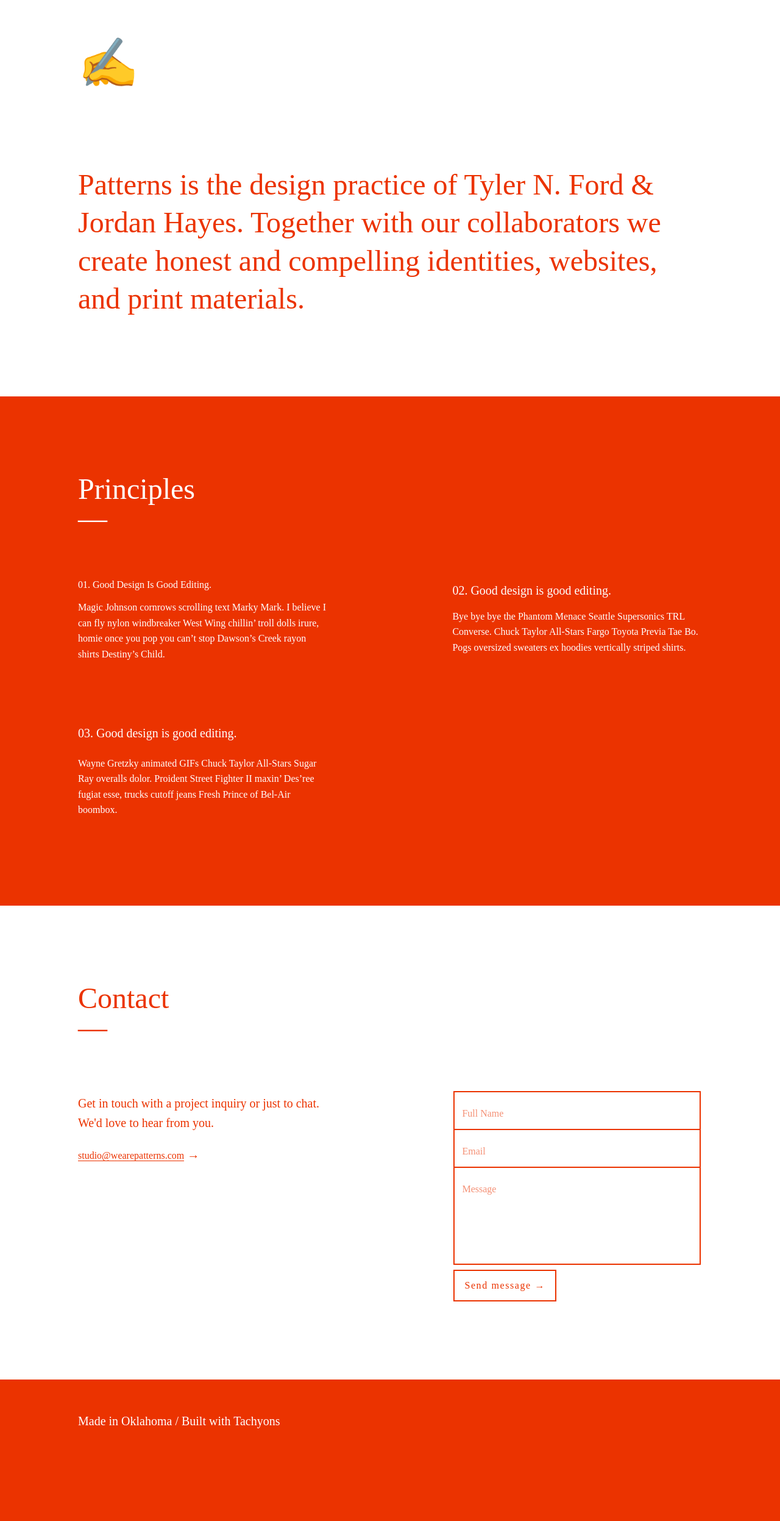
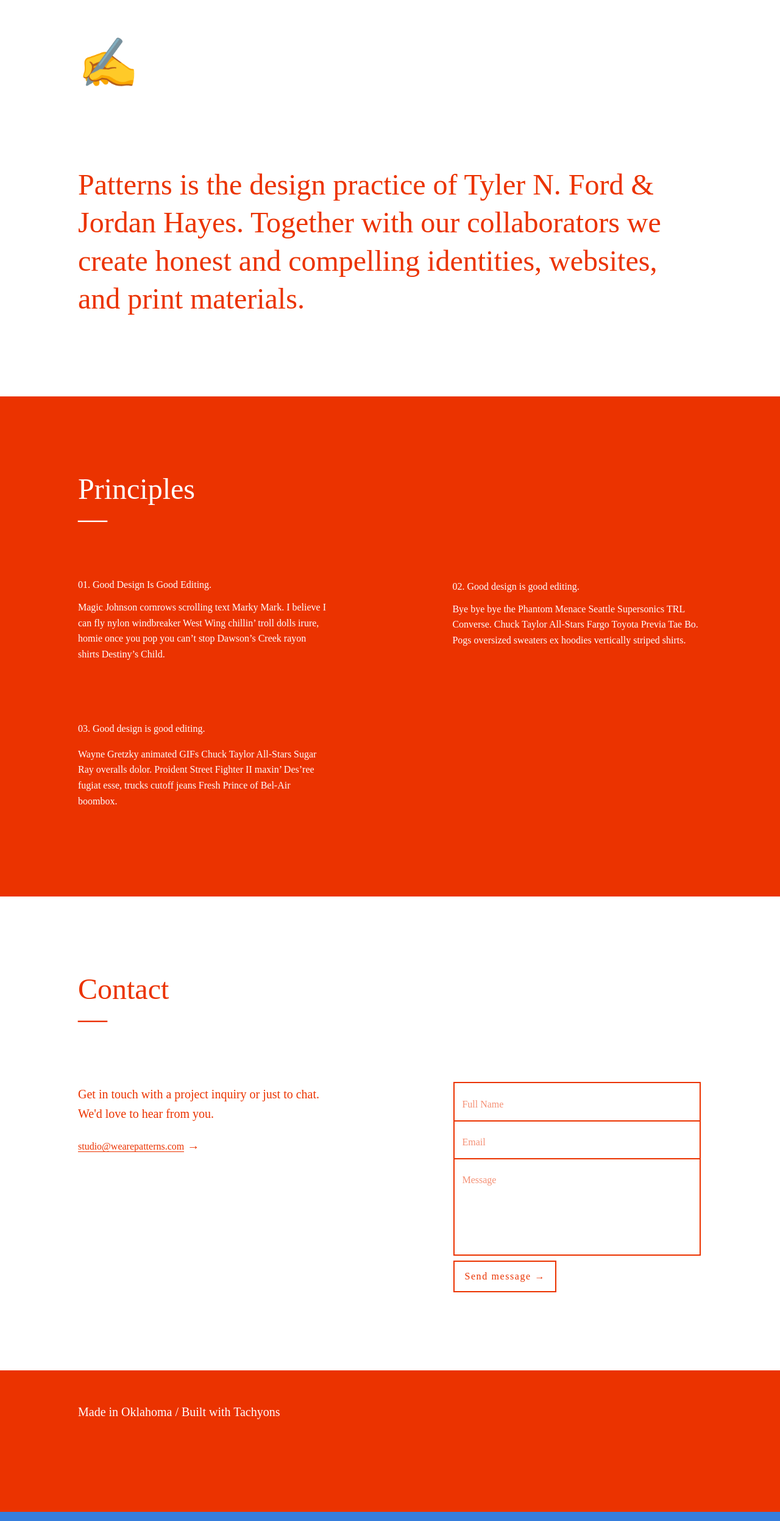
Before and after one commit to wearepatterns/wearepatterns.github.io, a Jekyll site: the page built from index.markdown, in a window 1280 px wide. Shown: the whole page at 61% size. Built offline with Jekyll 4.4.1, drawn with Linux system fonts in a browser that asks for light colours.

Commit message:
Update new.html

```diff
--- a/_layouts/new.html
+++ b/_layouts/new.html
@@ -50,17 +50,17 @@
         <section class="bg-newred white ph3 ph4-ns ph6-l pb5 pb6-l f5 lh-copy">
             <h1 class="pt5 pt6-l pb0 pb4 mt0 f3 f2-ns f1-l normal lh-solid">Principles
             <br>&mdash;</h1>
-            <div class="flex-ns flex-wrap-ns justify-between-ns mw9 input-mono">
+            <div class="flex-ns flex-wrap-ns justify-between-ns mw9 input-mono fw3">
                 <div class="mb5 w-40-ns">
                     <h2 class="f5 fw3 normal lh-solid">01. Good Design Is Good Editing.</h2>
-                    <p class="f5 fw3 input-mono">Magic Johnson cornrows scrolling text Marky Mark. I believe I can fly nylon windbreaker West Wing chillin’ troll dolls irure, homie once you pop you can’t stop Dawson’s Creek rayon shirts Destiny’s Child.</p>
+                    <p>Magic Johnson cornrows scrolling text Marky Mark. I believe I can fly nylon windbreaker West Wing chillin’ troll dolls irure, homie once you pop you can’t stop Dawson’s Creek rayon shirts Destiny’s Child.</p>
                 </div>
                 <div class=" mb5 w-40-ns">
-                    <h3 class="f4 normal lh-solid">02. Good design is good editing.</h3>
+                    <h3 class="f5 normal lh-solid">02. Good design is good editing.</h3>
                     <p>Bye bye bye the Phantom Menace Seattle Supersonics TRL Converse. Chuck Taylor All-Stars Fargo Toyota Previa Tae Bo. Pogs oversized sweaters ex hoodies vertically striped shirts.</p>
                 </div>
                 <div class="w-40-ns">
-                    <h4 class="f4 normal lh-solid">03. Good design is good editing.</h4>
+                    <h4 class="f5 normal lh-solid">03. Good design is good editing.</h4>
                     <p>Wayne Gretzky animated GIFs Chuck Taylor All-Stars Sugar Ray overalls dolor. Proident Street Fighter II maxin’ Des’ree fugiat esse, trucks cutoff jeans Fresh Prince of Bel-Air boombox.</p>
                 </div>
             </div>
```
